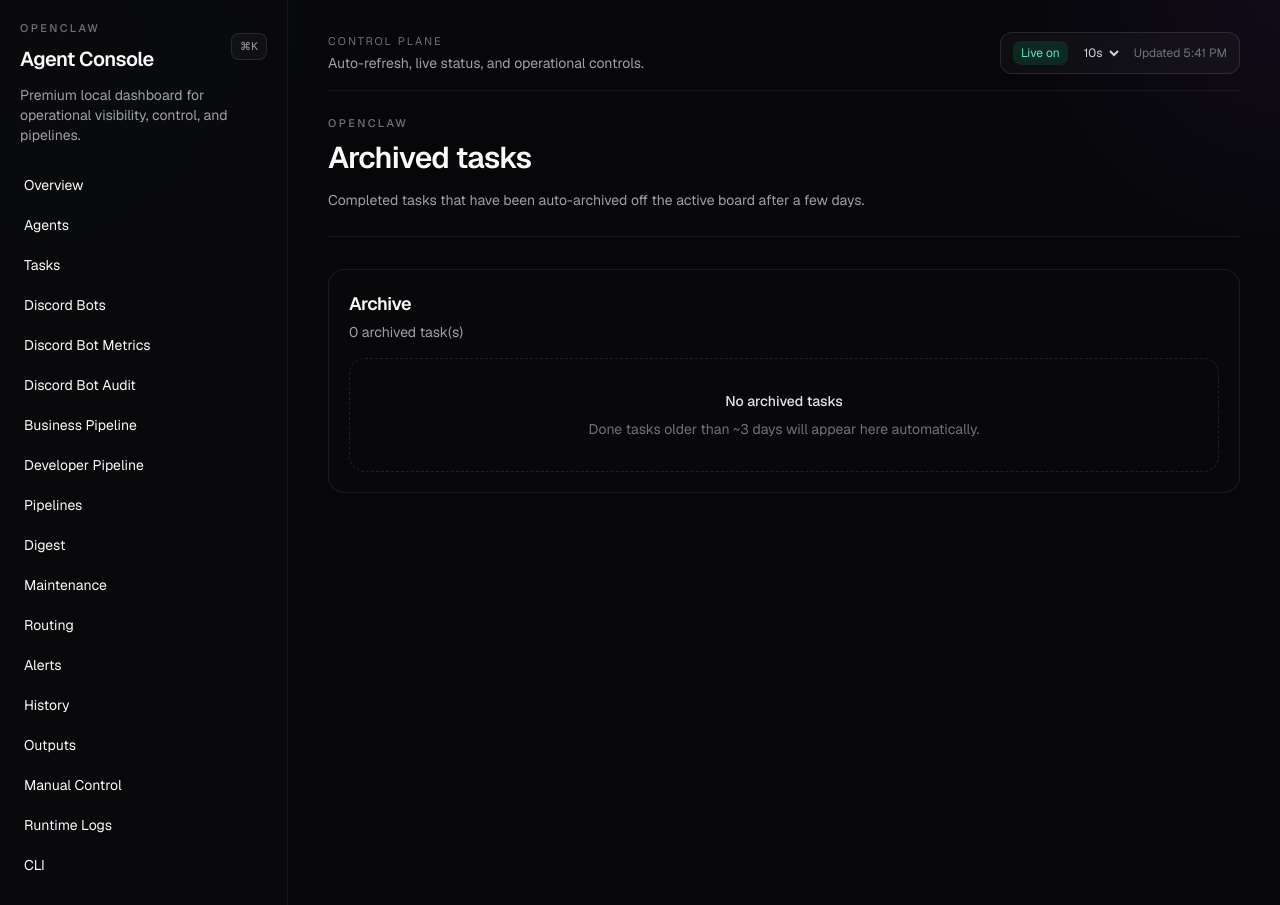
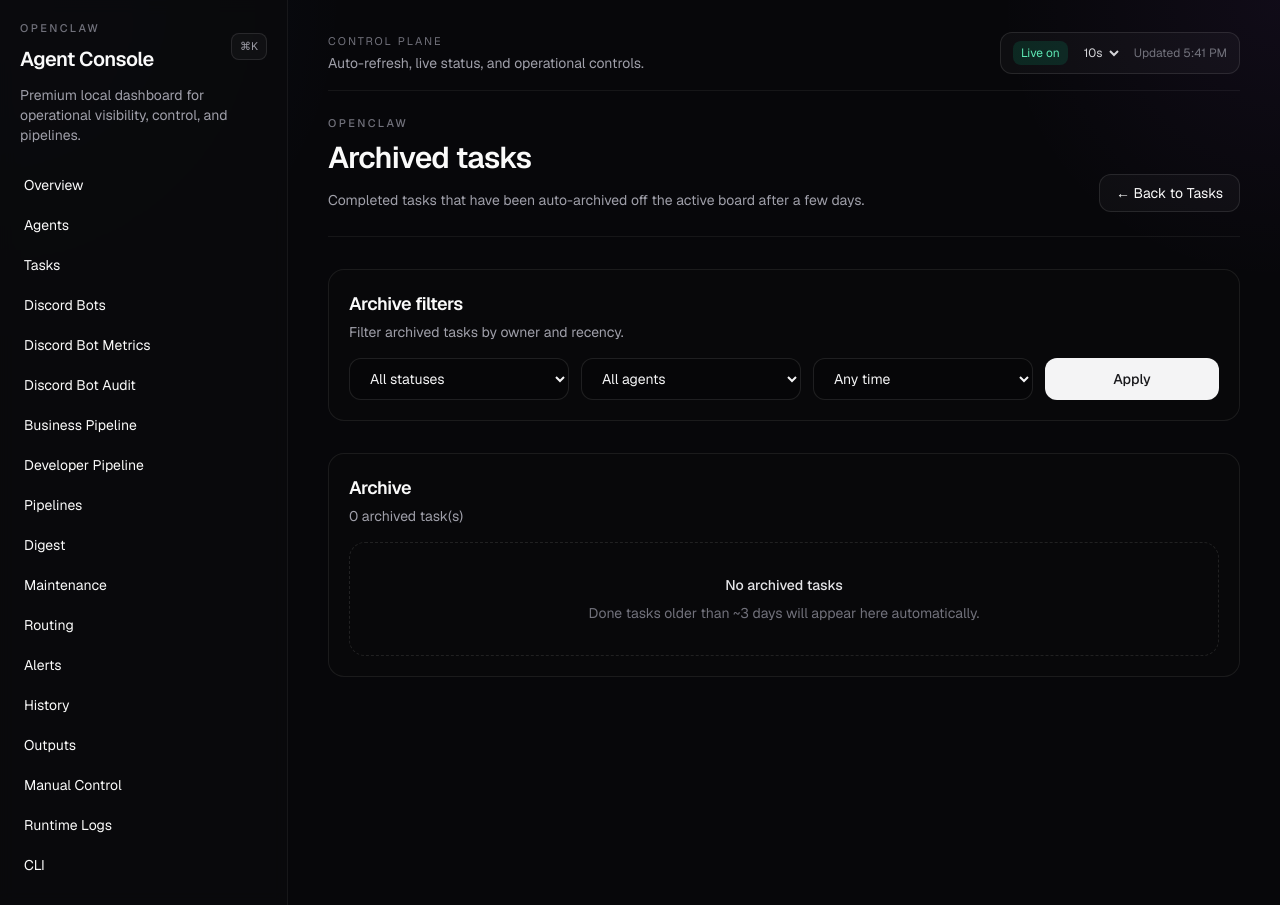
Before and after one commit to JunatanCodex/workspace-main, a Next.js app in the folder openclaw-dashboard/: page /tasks/archived in a window 1280 px wide. Built offline with nearby package versions, Linux system fonts and the light colour scheme.

Commit message:
Add manual archive and restore task actions

```diff
--- /dev/null
+++ b/openclaw-dashboard/src/app/api/tasks/archive-now/route.ts
@@ -0,0 +1,21 @@
+import { NextRequest, NextResponse } from "next/server";
+import { getTasks, normalizeStatusHistory, saveTasks } from "@/lib/fs/tasks";
+import { getArchivedTasks, saveArchivedTasks } from "@/lib/fs/tasks-archive";
+
+export async function POST(request: NextRequest) {
+  const body = await request.json();
+  const taskId = String(body.taskId || "");
+  if (!taskId) return NextResponse.json({ ok: false, error: "taskId is required." }, { status: 400 });
+
+  const tasks = await getTasks();
+  const archived = await getArchivedTasks();
+  const index = tasks.findIndex((item, idx) => String(item.id || `task-${idx}`) === taskId);
+  if (index < 0) return NextResponse.json({ ok: false, error: "Task not found." }, { status: 404 });
+
+  const [task] = tasks.splice(index, 1);
+  task.statusHistory = [...normalizeStatusHistory(task), { status: 'archived', at: new Date().toISOString(), note: 'Archived manually from task detail.' }];
+  archived.unshift(task);
+  await saveTasks(tasks);
+  await saveArchivedTasks(archived);
+  return NextResponse.json({ ok: true });
+}
--- /dev/null
+++ b/openclaw-dashboard/src/app/api/tasks/restore/route.ts
@@ -0,0 +1,23 @@
+import { NextRequest, NextResponse } from "next/server";
+import { getTasks, normalizeStatusHistory, saveTasks } from "@/lib/fs/tasks";
+import { getArchivedTasks, saveArchivedTasks } from "@/lib/fs/tasks-archive";
+
+export async function POST(request: NextRequest) {
+  const body = await request.json();
+  const taskId = String(body.taskId || "");
+  if (!taskId) return NextResponse.json({ ok: false, error: "taskId is required." }, { status: 400 });
+
+  const tasks = await getTasks();
+  const archived = await getArchivedTasks();
+  const index = archived.findIndex((item, idx) => String(item.id || `task-${idx}`) === taskId);
+  if (index < 0) return NextResponse.json({ ok: false, error: "Archived task not found." }, { status: 404 });
+
+  const [task] = archived.splice(index, 1);
+  task.status = 'queued';
+  task.updatedAt = new Date().toISOString();
+  task.statusHistory = [...normalizeStatusHistory(task), { status: 'queued', at: task.updatedAt, note: 'Restored from archive.' }];
+  tasks.unshift(task);
+  await saveTasks(tasks);
+  await saveArchivedTasks(archived);
+  return NextResponse.json({ ok: true });
+}
--- a/openclaw-dashboard/src/app/tasks/[taskId]/page.tsx
+++ b/openclaw-dashboard/src/app/tasks/[taskId]/page.tsx
@@ -3,6 +3,7 @@ import { PageShell } from "@/components/layout/page-shell";
 import { SectionHeader } from "@/components/ui/section-header";
 import { EmptyState } from "@/components/ui/empty-state";
 import { StatusBadge } from "@/components/ui/status-badge";
+import { ArchiveNowButton } from "@/components/tasks/archive-controls";
 import { markApprovalAction, requeueTaskAction } from "@/lib/actions/tasks";
 import { getTasks, getTaskLabel } from "@/lib/fs/tasks";
 
@@ -32,7 +33,7 @@ export default async function TaskDetailPage({ params }: { params: Promise<{ tas
               {task.owner ? <div className="mt-4"><Link href={`/agents/${task.owner}`} className="text-sm text-zinc-400 underline decoration-zinc-700 underline-offset-4 hover:text-white">Open assigned agent</Link></div> : null}
             </div>
 
-            <div className="grid gap-6 lg:grid-cols-2">
+            <div className="grid gap-6 lg:grid-cols-3">
               <form action={requeueTaskAction} className="rounded-2xl border border-white/8 bg-zinc-950/80 p-5">
                 <SectionHeader title="Requeue" description="Move the task back to queued and append status history." />
                 <input type="hidden" name="taskId" value={String(task.id || "")} />
@@ -45,6 +46,13 @@ export default async function TaskDetailPage({ params }: { params: Promise<{ tas
                 <textarea name="reason" rows={4} placeholder="Reason for approval review" className="w-full rounded-xl border border-white/10 bg-black/20 px-4 py-2.5 text-sm text-zinc-100 outline-none placeholder:text-zinc-500" />
                 <button type="submit" className="mt-4 rounded-xl bg-zinc-100 px-4 py-2.5 text-sm font-medium text-zinc-900">Mark for approval</button>
               </form>
+
+              {String(task.status || '') === 'done' ? (
+                <div className="rounded-2xl border border-white/8 bg-zinc-950/80 p-5">
+                  <SectionHeader title="Archive now" description="Move this completed task out of the active board immediately." />
+                  <ArchiveNowButton taskId={String(task.id || '')} />
+                </div>
+              ) : null}
             </div>
           </section>
 
--- a/openclaw-dashboard/src/app/tasks/archived/page.tsx
+++ b/openclaw-dashboard/src/app/tasks/archived/page.tsx
@@ -1,20 +1,65 @@
+import Link from "next/link";
 import { PageShell } from "@/components/layout/page-shell";
 import { SectionHeader } from "@/components/ui/section-header";
 import { EmptyState } from "@/components/ui/empty-state";
 import { TaskRow } from "@/components/tasks/task-row";
+import { RestoreTaskButton } from "@/components/tasks/archive-controls";
 import { getArchivedTasks } from "@/lib/fs/tasks-archive";
 import { getTaskLabelView } from "@/lib/utils/task-view";
+import { hoursSince } from "@/lib/utils/time";
 
-export default async function ArchivedTasksPage() {
+function pickValues(values: string | string[] | undefined): string[] {
+  if (!values) return [];
+  return Array.isArray(values) ? values : [values];
+}
+
+export default async function ArchivedTasksPage({ searchParams }: { searchParams?: Promise<Record<string, string | string[] | undefined>> }) {
+  const params = (await searchParams) || {};
+  const statusFilter = pickValues(params.status)[0] || 'all';
+  const ownerFilter = pickValues(params.owner)[0] || 'all';
+  const dateFilter = pickValues(params.date)[0] || 'all';
   const tasks = await getArchivedTasks();
+  const owners = Array.from(new Set(tasks.map((task) => task.owner).filter(Boolean))) as string[];
+  const filtered = tasks.filter((task) => {
+    const matchesStatus = statusFilter === 'all' || String(task.status || 'archived') === statusFilter || statusFilter === 'archived';
+    const matchesOwner = ownerFilter === 'all' || String(task.owner || '') === ownerFilter;
+    const ageHours = hoursSince(task.updatedAt || task.createdAt);
+    const matchesDate = dateFilter === 'all' || ageHours === null || (dateFilter === 'week' && ageHours <= 24 * 7) || (dateFilter === 'month' && ageHours <= 24 * 30);
+    return matchesStatus && matchesOwner && matchesDate;
+  });
+
   return (
-    <PageShell title="Archived tasks" description="Completed tasks that have been auto-archived off the active board after a few days.">
+    <PageShell title="Archived tasks" description="Completed tasks that have been auto-archived off the active board after a few days." actions={<Link href="/tasks" className="rounded-xl border border-white/10 bg-white/[0.03] px-4 py-2 text-sm text-zinc-300 hover:bg-white/[0.06]">← Back to Tasks</Link>}>
       <section className="rounded-2xl border border-white/8 bg-zinc-950/80 p-5">
-        <SectionHeader title="Archive" description={`${tasks.length} archived task(s)`} />
-        {tasks.length === 0 ? <EmptyState title="No archived tasks" description="Done tasks older than ~3 days will appear here automatically." /> : (
-          <div className="space-y-3">
-            {tasks.map((task, index) => (
-              <TaskRow key={task.id || `${getTaskLabelView(task)}-${index}`} task={task} href={`/tasks/${task.id || `task-${index}`}`} />
+        <SectionHeader title="Archive filters" description="Filter archived tasks by owner and recency." />
+        <form className="grid gap-3 md:grid-cols-[220px_220px_220px_auto]">
+          <select name="status" defaultValue={statusFilter} className="rounded-xl border border-white/10 bg-black/20 px-4 py-2.5 text-sm text-zinc-100 outline-none">
+            <option value="all">All statuses</option>
+            <option value="archived">Archived</option>
+            <option value="done">Done</option>
+          </select>
+          <select name="owner" defaultValue={ownerFilter} className="rounded-xl border border-white/10 bg-black/20 px-4 py-2.5 text-sm text-zinc-100 outline-none">
+            <option value="all">All agents</option>
+            {owners.map((owner) => <option key={owner} value={owner}>{owner}</option>)}
+          </select>
+          <select name="date" defaultValue={dateFilter} className="rounded-xl border border-white/10 bg-black/20 px-4 py-2.5 text-sm text-zinc-100 outline-none">
+            <option value="all">Any time</option>
+            <option value="week">Updated this week</option>
+            <option value="month">Updated this month</option>
+          </select>
+          <button type="submit" className="rounded-xl bg-zinc-100 px-4 py-2.5 text-sm font-medium text-zinc-900">Apply</button>
+        </form>
+      </section>
+
+      <section className="rounded-2xl border border-white/8 bg-zinc-950/80 p-5">
+        <SectionHeader title="Archive" description={`${filtered.length} archived task(s)`} />
+        {filtered.length === 0 ? <EmptyState title="No archived tasks" description="Done tasks older than ~3 days will appear here automatically." /> : (
+          <div className="space-y-4">
+            {filtered.map((task, index) => (
+              <div key={task.id || `${getTaskLabelView(task)}-${index}`} className="space-y-3 rounded-2xl border border-white/8 bg-black/20 p-4">
+                <TaskRow task={task} href={`/tasks/${task.id || `task-${index}`}`} />
+                <RestoreTaskButton taskId={String(task.id || `task-${index}`)} />
+              </div>
             ))}
           </div>
         )}
--- /dev/null
+++ b/openclaw-dashboard/src/components/tasks/archive-controls.tsx
@@ -0,0 +1,45 @@
+"use client";
+
+import { useState } from "react";
+
+export function ArchiveNowButton({ taskId }: { taskId: string }) {
+  const [message, setMessage] = useState('');
+
+  async function run() {
+    const response = await fetch('/api/tasks/archive-now', {
+      method: 'POST',
+      headers: { 'Content-Type': 'application/json' },
+      body: JSON.stringify({ taskId }),
+    });
+    const json = await response.json();
+    setMessage(response.ok ? 'Task archived.' : json.error || 'Archive failed.');
+  }
+
+  return (
+    <div className="space-y-3">
+      <button onClick={run} className="rounded-xl bg-zinc-100 px-4 py-2.5 text-sm font-medium text-zinc-900">Archive task</button>
+      {message ? <div className="text-sm text-zinc-400">{message}</div> : null}
+    </div>
+  );
+}
+
+export function RestoreTaskButton({ taskId }: { taskId: string }) {
+  const [message, setMessage] = useState('');
+
+  async function run() {
+    const response = await fetch('/api/tasks/restore', {
+      method: 'POST',
+      headers: { 'Content-Type': 'application/json' },
+      body: JSON.stringify({ taskId }),
+    });
+    const json = await response.json();
+    setMessage(response.ok ? 'Task restored to queue.' : json.error || 'Restore failed.');
+  }
+
+  return (
+    <div className="space-y-3">
+      <button onClick={run} className="rounded-xl bg-zinc-100 px-4 py-2.5 text-sm font-medium text-zinc-900">Restore task</button>
+      {message ? <div className="text-sm text-zinc-400">{message}</div> : null}
+    </div>
+  );
+}
```
